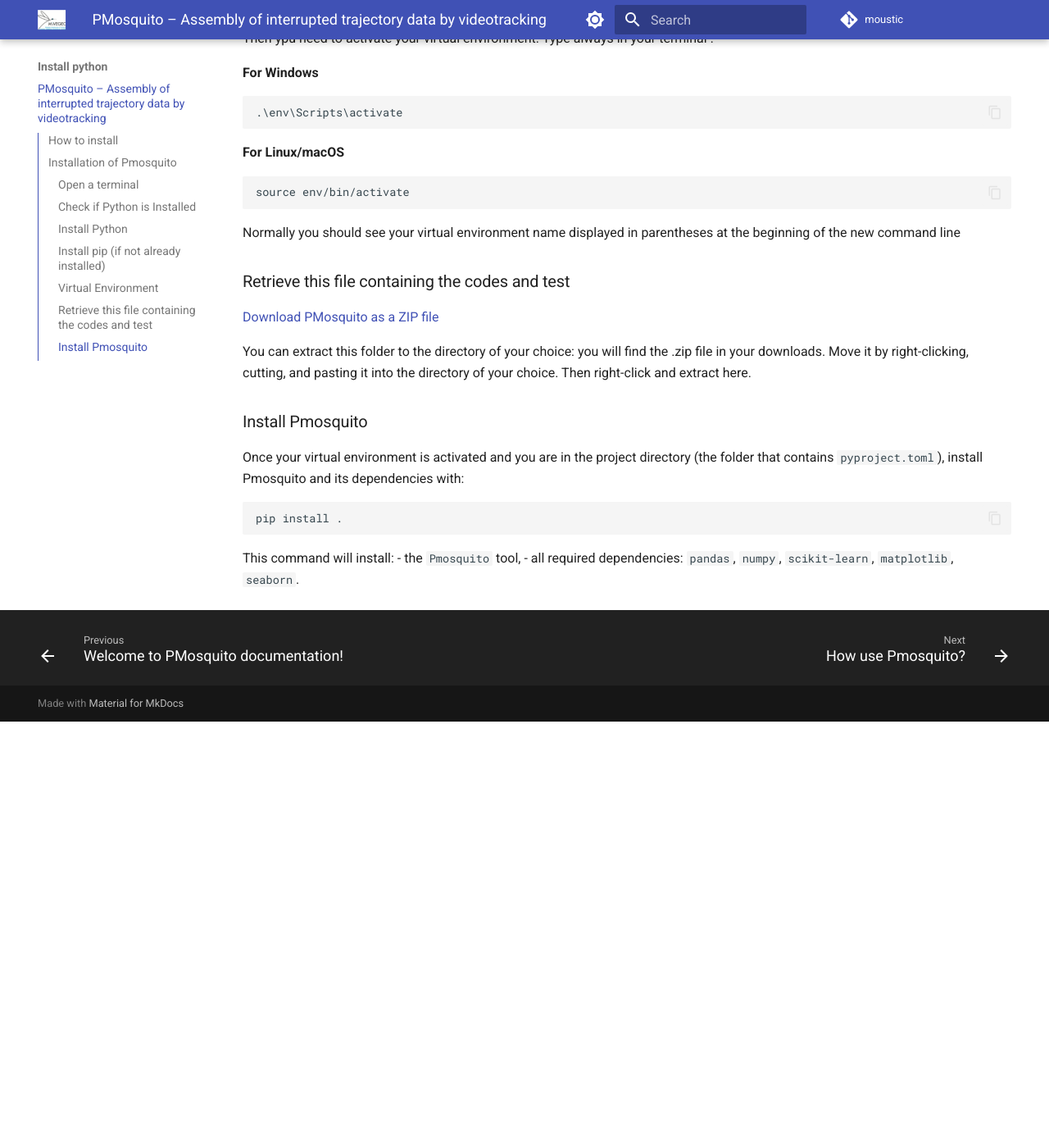
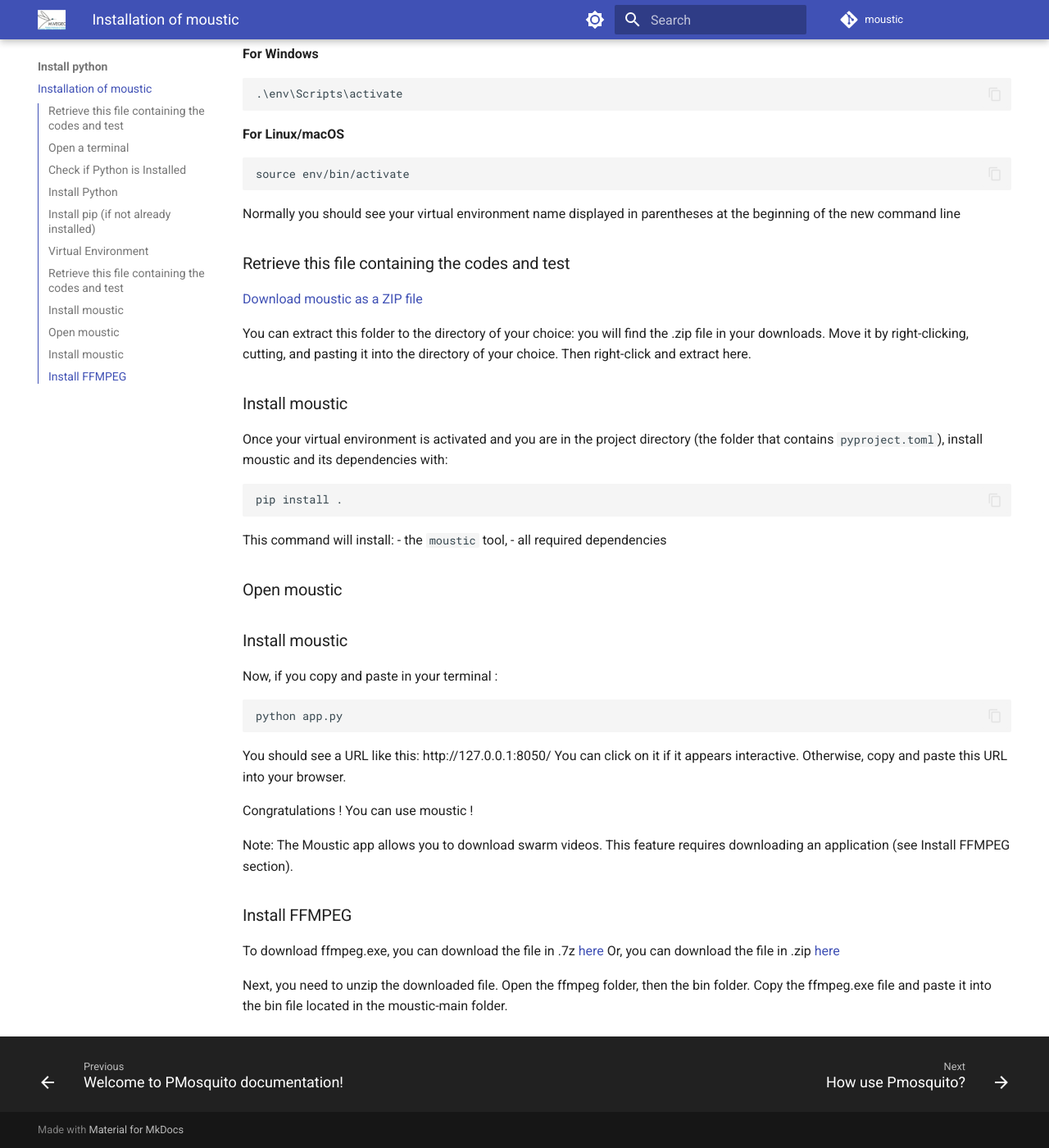
Before and after one commit to AnaisDenis/moustic, an MkDocs documentation site: the page built from doc/install_python.md, in a window 1280 px wide and 1400 px high, scrolled down 2644 px. Shown: the whole window at 82% size. Built offline with MkDocs 1.6.1 and Material for MkDocs 9.7.7, drawn with Linux system fonts in a browser that asks for light colours; comment, search, counter and statistics services are not loaded; before the commit the page ends 3524 px from its top, so only the background shows below that; some of the changed text lies outside the part shown.

Commit message:
Update install_python.md

```diff
--- a/doc/install_python.md
+++ b/doc/install_python.md
@@ -1,8 +1,10 @@
-# PMosquito – Assembly of interrupted trajectory data by videotracking
+# Installation of moustic
 
-## How to install
+### Retrieve this file containing the codes and test
 
-## Installation of Pmosquito
+[Download moustic as a ZIP file](https://github.com/AnaisDenis/moustic/archive/refs/heads/main.zip)
+
+You can extract this folder to the directory of your choice: you will find the .zip file in your downloads. Move it by right-clicking, cutting, and pasting it into the directory of your choice. Then right-click and extract here.
 
 ### Open a terminal
 A terminal (or command prompt) is a tool that allows you to interact with your computer by typing text commands. Unlike a graphical interface (where you click buttons), the terminal allows you to execute specific instructions, such as launching a Python script, installing libraries, or navigating through your project folders.
@@ -84,24 +86,24 @@
 - Each virtual environment contains its own version of Python and its own packages, independent of other projects or the system installation. This prevents a package update for one project from breaking another.
 - You can install exactly the versions of libraries needed for one project without affecting others. Perfect for replicating an environment on another machine.
 
-In your terminal you need to move to the Pmosquito-main directory
+In your terminal you need to move to the moustic-main directory
 You must write in your terminal:
 
- 	cd path_name
+ 	cd <path_to_moustic>
+
 
 **Note**: To find your path:
 Open File Explorer.
 Go to your project folder.
 Click in the address bar at the top: the path will appear.
 
-Then, type :
+Then, copy :
 
 	python -m venv env
 
-Here, env is the name of the virtual environment. You can choose a different name if you wish.
 This creates an env/ folder containing an isolated Python installation.
 
-Then ypu need to activate your virtual environment. Type always in your terminal :
+Then you need to activate your virtual environment. Type always in your terminal :
 
 **For Windows**
 
@@ -115,16 +117,36 @@
 
 ### Retrieve this file containing the codes and test
 
-[Download PMosquito as a ZIP file](https://github.com/AnaisDenis/PMosquito/archive/refs/heads/main.zip)
+[Download moustic as a ZIP file](https://github.com/AnaisDenis/moustic/archive/refs/heads/main.zip)
 
 You can extract this folder to the directory of your choice: you will find the .zip file in your downloads. Move it by right-clicking, cutting, and pasting it into the directory of your choice. Then right-click and extract here.
 
-### Install Pmosquito
+### Install moustic
 
-Once your virtual environment is activated and you are in the project directory (the folder that contains `pyproject.toml`), install Pmosquito and its dependencies with:
+Once your virtual environment is activated and you are in the project directory (the folder that contains `pyproject.toml`), install moustic and its dependencies with:
 
     pip install .
 
 This command will install:
-- the `Pmosquito` tool,
-- all required dependencies: `pandas`, `numpy`, `scikit-learn`, `matplotlib`, `seaborn`.
+- the `moustic` tool,
+- all required dependencies
+### Open moustic
+
+### Install moustic
+
+Now, if you copy and paste in your terminal :
+
+    python app.py
+
+You should see a URL like this: http://127.0.0.1:8050/
+You can click on it if it appears interactive. Otherwise, copy and paste this URL into your browser.
+
+Congratulations ! You can use moustic !
+
+Note: The Moustic app allows you to download swarm videos. This feature requires downloading an application (see Install FFMPEG section).
+### Install FFMPEG
+
+To download ffmpeg.exe, you can download the file in .7z [here]( https://www.gyan.dev/ffmpeg/builds/ffmpeg-release-essentials.7z)
+Or, you can download the file in .zip [here](https://www.gyan.dev/ffmpeg/builds/ffmpeg-release-essentials.zip)
+
+Next, you need to unzip the downloaded file. Open the ffmpeg folder, then the bin folder. Copy the ffmpeg.exe file and paste it into the bin file located in the moustic-main folder.
```
